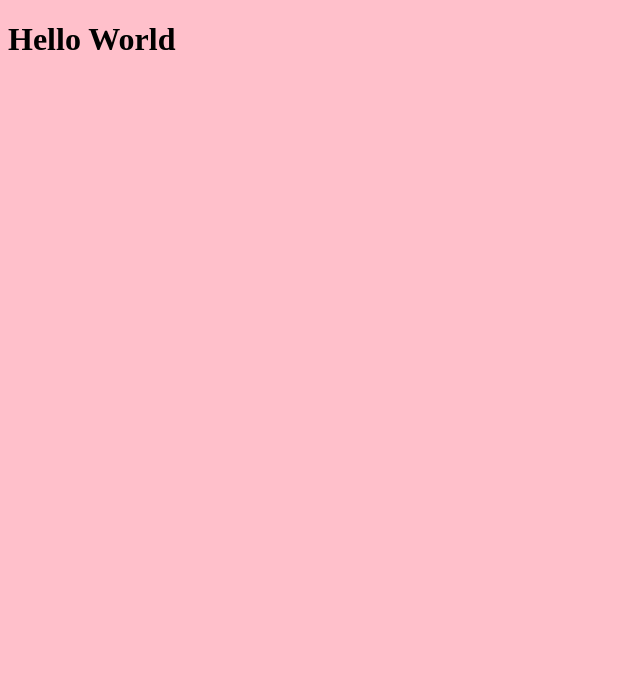
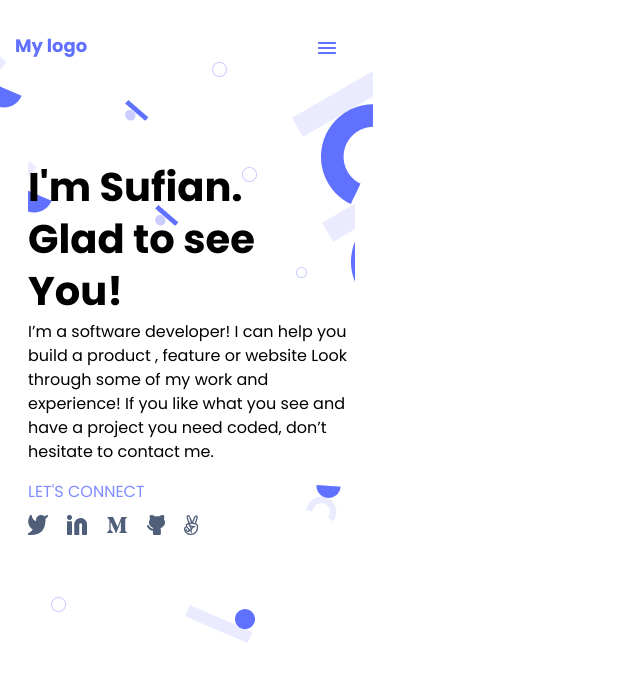
Before and after one commit to sufian2811/web-technologies, a website: page index.html in a window 1280 px wide. Shown: the whole page, without its empty margins (0-640 px from the left). Drawn offline with Linux system fonts and the light colour scheme.

Commit message:
added header and headline

```diff
--- a/index.html
+++ b/index.html
@@ -4,9 +4,40 @@
     <meta charset="UTF-8">
     <meta name="viewport" content="width=device-width, initial-scale=1.0">
     <link rel="stylesheet" href="style.css">
-    <title>Document</title>
+    <link rel="preconnect" href="https://fonts.googleapis.com">
+    <link rel="preconnect" href="https://fonts.gstatic.com" crossorigin>
+    <link href="https://fonts.googleapis.com/css2?family=Poppins:wght@100;400;600;700&display=swap" rel="stylesheet">
+    <title>Protfolio</title>
 </head>
 <body>
-    <h1>Hello World</h1>
+    <section>
+        <header class="header">
+            <div class="outerlogo">
+                <div class="logo">
+                    My logo
+                </div>
+            </div>
+            <div class="iconlogo">
+                <img src="Icon - Menu.png" alt="icon png">
+            </div>
+        </header>
+        <header class="headline">
+            <div class="introdiv">
+                <img src="header-shapes mobile.png" alt="header png">
+                    <h2 class="introtext">
+                        I'm Sufian. <br> Glad to see <br> You!
+                    </h2>
+                    <p class="intro2">
+                        I’m a software developer! I can help you build a product , feature or website Look through some of my work and experience! If you like what you see and have a project you need coded, don’t hesitate to contact me.
+                    </p>
+                    <p class="connect">
+                        LET'S CONNECT
+                    </p>
+                    <div class="socialicondiv">
+                        <img src="social media icons.png" alt="">
+                    </div>
+            </div>
+        </header>
+    </section>
 </body>
 </html>
--- a/style.css
+++ b/style.css
@@ -1,3 +1,94 @@
-body {
-  background-color: pink;
+.body {
+  margin: 0;
+  padding: 0;
 }
+
+.header {
+  display: flex;
+  flex-direction: row;
+  width: 375px;
+  height: 48px;
+  top: 44px;
+  padding: 4px, 24px, 4px, 12px;
+  margin-left: -13px;
+}
+
+.outerlogo {
+  align-self: flex-end;
+  margin-left: 20px;
+  font-family: 'Poppins', sans-serif;
+  font-size: 18px;
+  font-weight: 700;
+  line-height: 20px;
+  letter-spacing: 0em;
+  text-align: center;
+  color: #6070FF;
+}
+
+.iconlogo {
+  align-self: flex-start;
+  width: Hug (40px);
+  height: Hug (40px);
+  top: 4px;
+  left: 311px;
+  padding: 8px;
+  border-radius: 8px;
+  transform: translate(220px, 20px);
+}
+
+.image {
+  display: flex;
+  flex-direction: column;
+  margin-left: -10px;
+}
+
+.introdiv {
+  align-self: center;
+  width: 327px;
+  height: 150px;
+  margin-left: -10px;
+}
+
+.introtext {
+  background-image: url("header-shapes\ mobile.png");
+  align-self: center;
+  font-family: Poppins;
+  font-size: 40px;
+  font-weight: 700;
+  line-height: 52px;
+  letter-spacing: 0em;
+  text-align: left;
+  transform: translate(30px, -520px);
+}
+
+.intro2 {
+  align-self: center;
+  font-family: Poppins;
+  transform: translate(30px, -550px);
+  font-size: 16px;
+  font-weight: 400;
+  line-height: 24px;
+  letter-spacing: 0em;
+  text-align: left;
+}
+
+.connect {
+  align-self: center;
+  transform: translate(30px, -550px);
+  font-family: Poppins;
+  font-size: 16px;
+  font-weight: 500;
+  line-height: 24px;
+  letter-spacing: 0em;
+  text-align: left;
+  width: Hug (117px);
+  height: Hug (24px);
+  gap: 16px;
+  color: #7F8CFF;
+}
+
+.socialicondiv {
+  align-self: flex-starts;
+  margin-top: -550px;
+  transform: translate(30px, -5px);
+}
```
Also changed, not shown: Icon - Menu.png (added), header-shapes mobile.png (added), social media icons.png (added).
